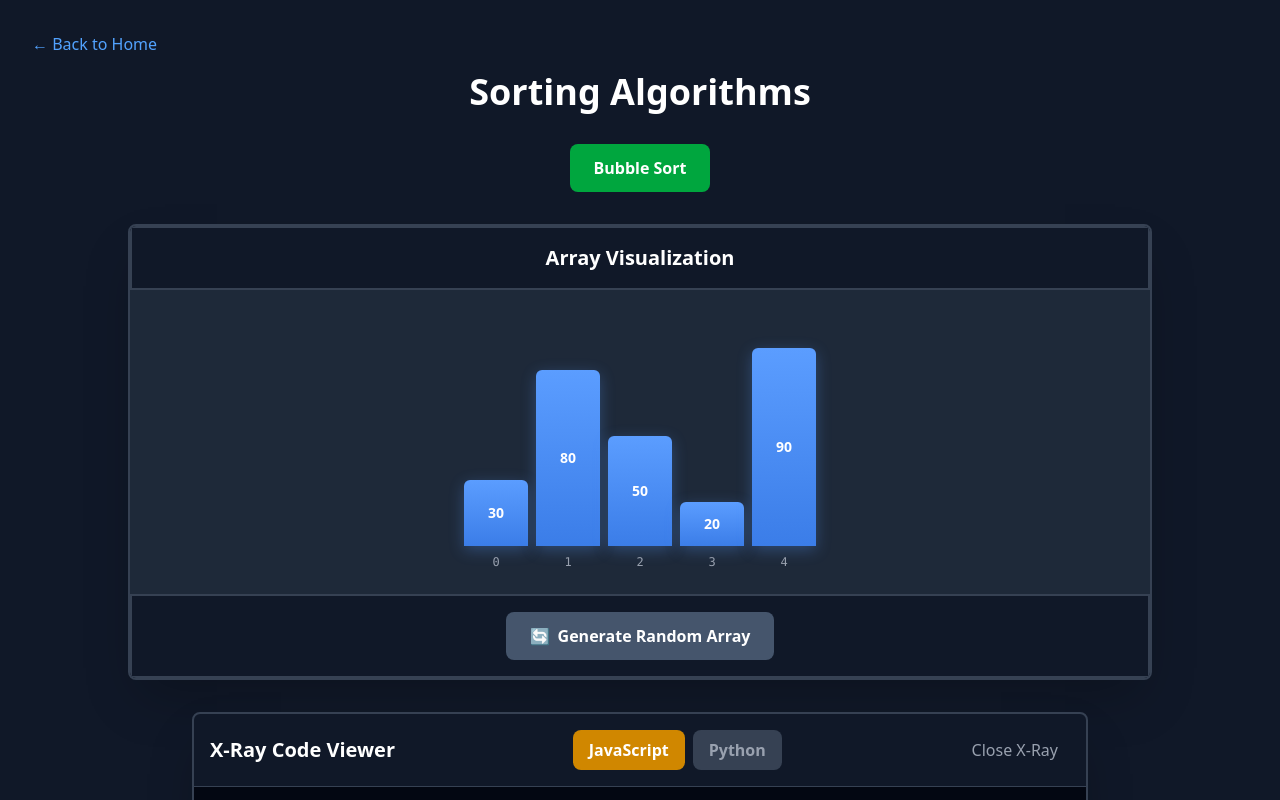
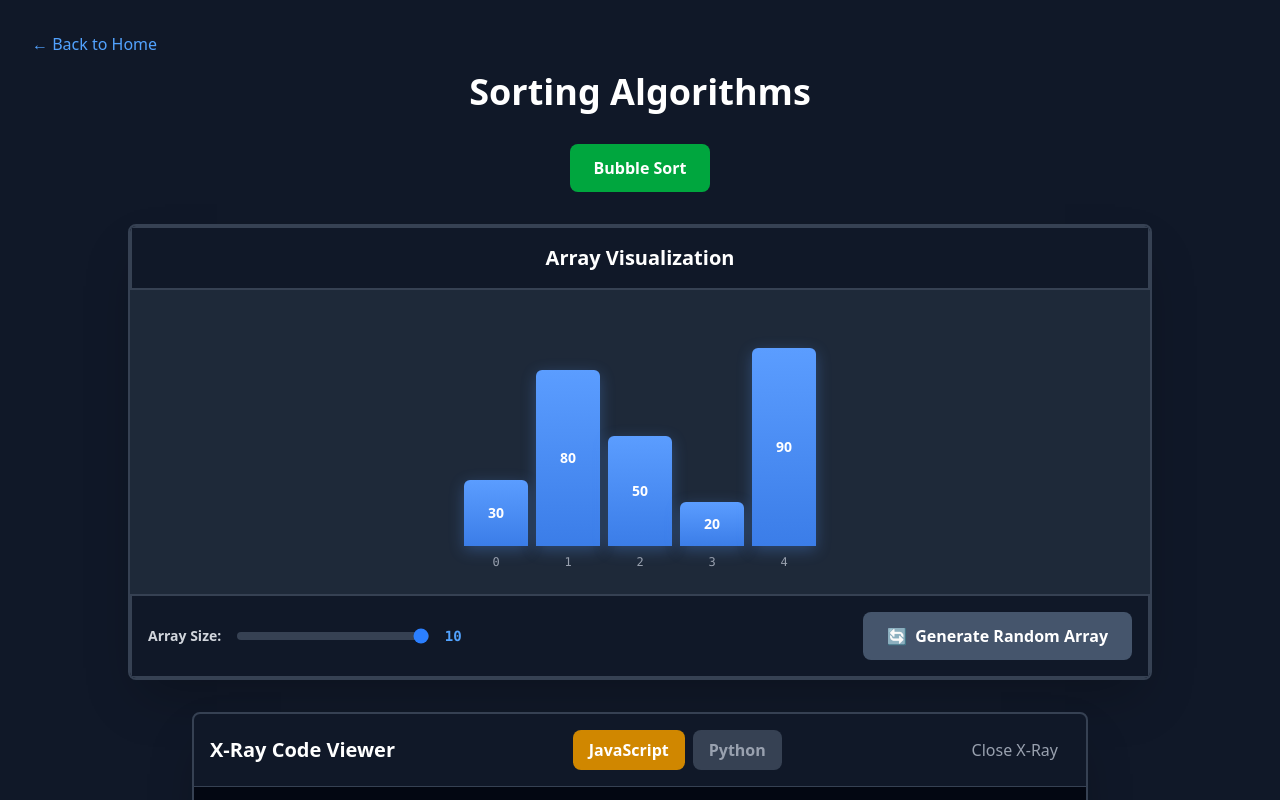
Before and after one commit to spaceCowboy2071/algorithm-visualizer, a React app: page /sorting in a window 1280 px wide. Shown: the top 800 px of the page. Built offline with nearby package versions, Linux system fonts and the light colour scheme; the HTML template or start-up script is replaced by a standard one.

Commit message:
feat: Add array size slider (1-10) for dynamic array generation

```diff
--- a/src/components/ArrayVisualizer.tsx
+++ b/src/components/ArrayVisualizer.tsx
@@ -30,6 +30,7 @@ function ArrayVisualizer() {
   const [showContext, setShowContext] = useState(true);
   const [activeTab, setActiveTab] = useState<'how' | 'when' | 'where' | 'why'>('how');
   const [selectedAlgorithm, setSelectedAlgorithm] = useState<string | null>(null);
+  const [arraySize, setArraySize] = useState(10);
 
   const BUBBLE_SORT_INFO: ComplexityInfo = {
     name: "Bubble Sort",
@@ -78,7 +79,7 @@ function ArrayVisualizer() {
 
   const generateRandomArray = () => {
     const newArray = [];
-    for (let i = 0; i < 10; i++) {
+    for (let i = 0; i < arraySize; i++) {
       newArray.push(Math.floor(Math.random() * 99) + 1);
     }
     setArray(newArray);
@@ -197,18 +198,40 @@ function ArrayVisualizer() {
         </div>
       </div>
 
-        {/* Generate Array Button */}
-        <div className="flex justify-center p-4 border-2 border-gray-700 bg-gray-900">
+        {/* Generate Array Controls */}
+        <div className="flex justify-between items-center p-4 border-2 border-gray-700 bg-gray-900">
+          {/* Left: Array Size Slider */}
+          <div className="flex items-center gap-4">
+            <label className="text-gray-300 text-sm font-semibold whitespace-nowrap">
+              Array Size:
+            </label>
+            <div className="flex items-center gap-3">
+              <input
+                type="range"
+                min="1"
+                max="10"
+                value={arraySize}
+                onChange={(e) => setArraySize(Number(e.target.value))}
+                disabled={isSorting}
+                className="w-48 h-2 bg-gray-700 rounded-lg appearance-none cursor-pointer disabled:cursor-not-allowed accent-blue-500"
+              />
+              <span className="text-blue-400 font-mono text-sm font-bold w-6 text-center">
+                {arraySize}
+              </span>
+            </div>
+          </div>
+
+          {/* Right: Generate Button */}
           <button
             onClick={generateRandomArray}
             disabled={isSorting}
             className="bg-slate-600 hover:bg-slate-700 disabled:bg-gray-600 disabled:cursor-not-allowed px-6 py-3 rounded-lg font-semibold transition flex items-center gap-2"
           >
-            <span>🔄</span>
-            <span>Generate Random Array</span>
-          </button>
+              <span>🔄</span>
+              <span>Generate Random Array</span>
+            </button>
+          </div>
         </div>
-      </div>
 
       {/* X-Ray Button - Bottom Left */}
       {xRayEnabled && (
```
